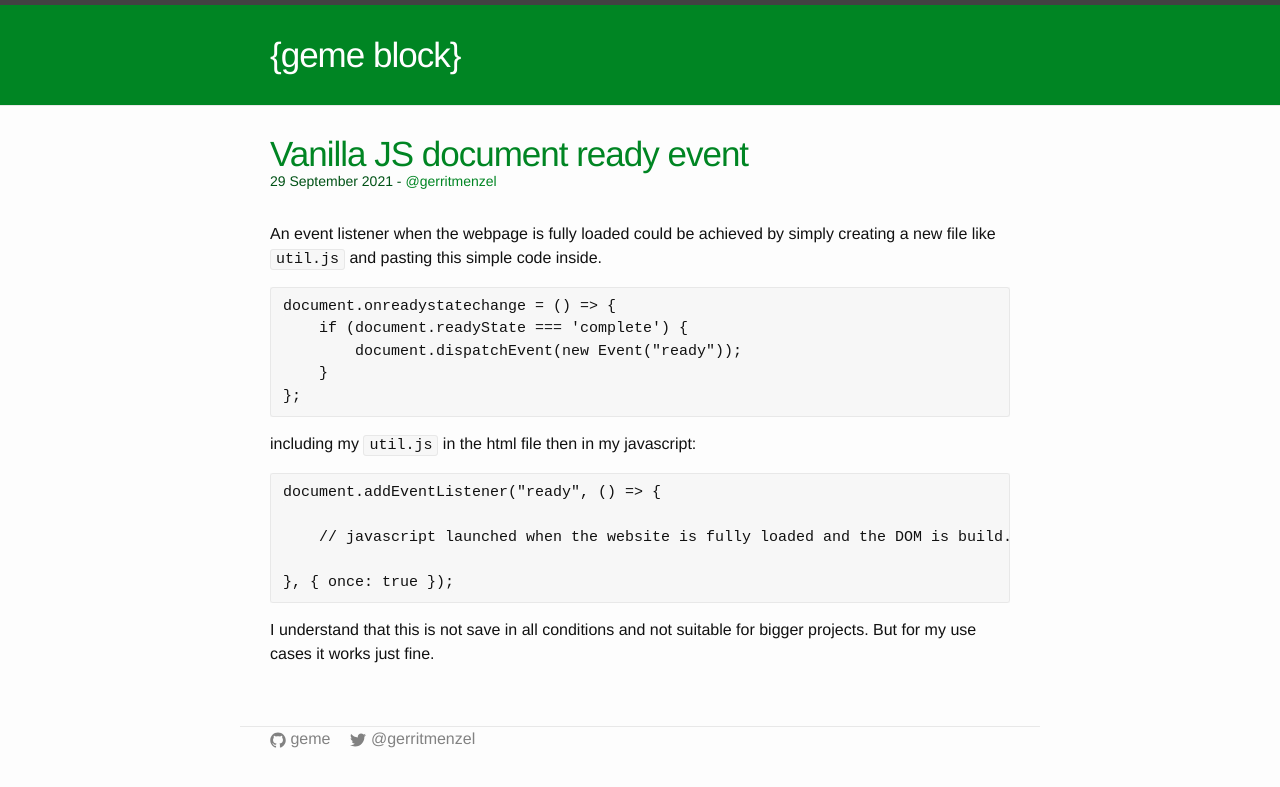
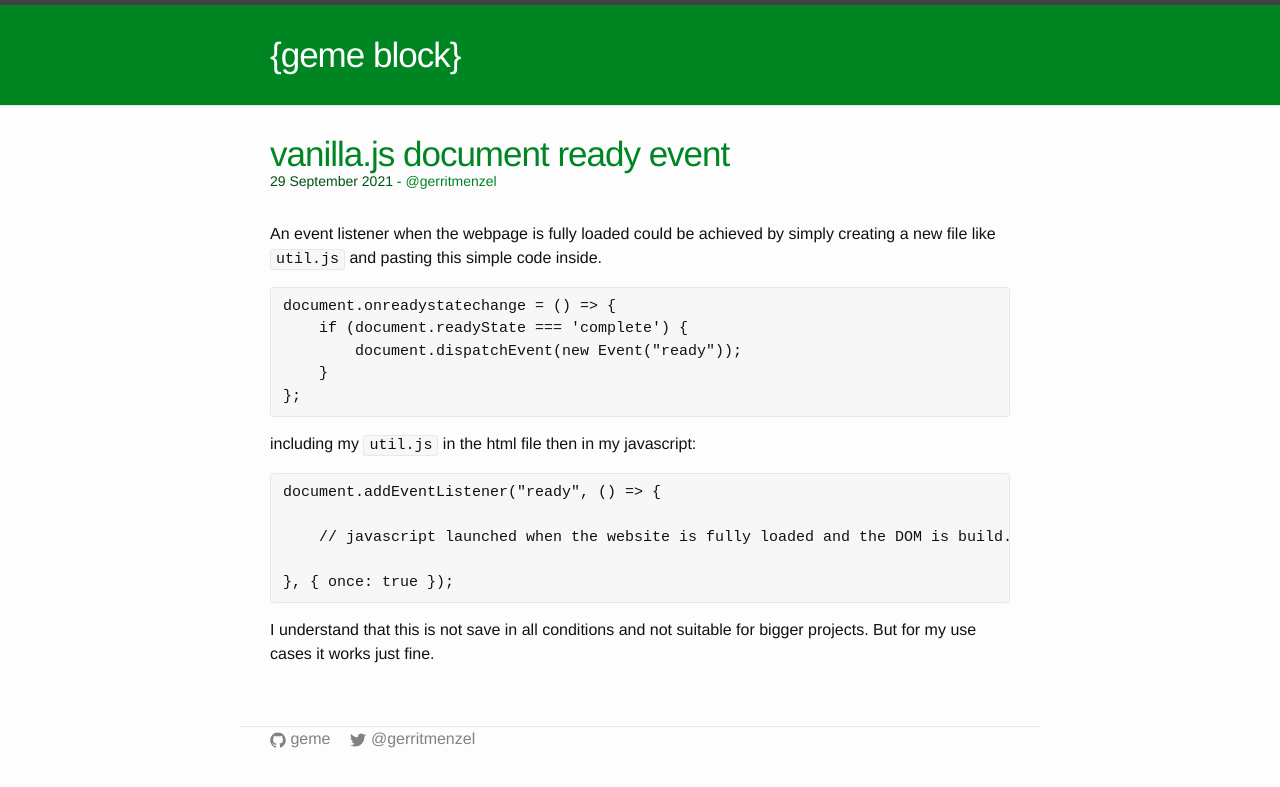
Before and after one commit to geme/geme.github.io, a Jekyll site: the page built from _posts/2021-09-29-Vanilla-JS-document-ready-event.markdown, in a window 1280 px wide. Shown: the top 787 px of the page. Built offline with Jekyll 4.4.1, drawn with Linux system fonts in a browser that asks for light colours.

```diff
--- a/_posts/2021-09-29-Vanilla-JS-document-ready-event.markdown
+++ b/_posts/2021-09-29-Vanilla-JS-document-ready-event.markdown
@@ -1,6 +1,6 @@
 ---
 layout: post
-title:  "Vanilla JS document ready event"
+title:  "vanilla.js document ready event"
 date:   2021-09-29 17:47:00 +0100
 categories: javascript, js
 description: "I often find myself creating simple html webpages for little things. I dont want to use massive javascript libraries, but I sometimes need some functionality from such a library."
```
